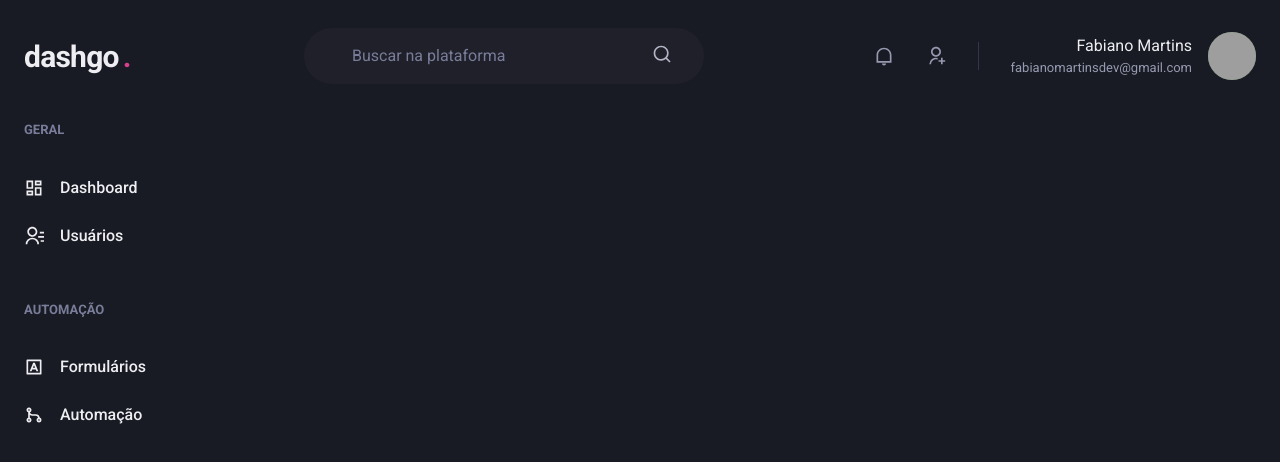
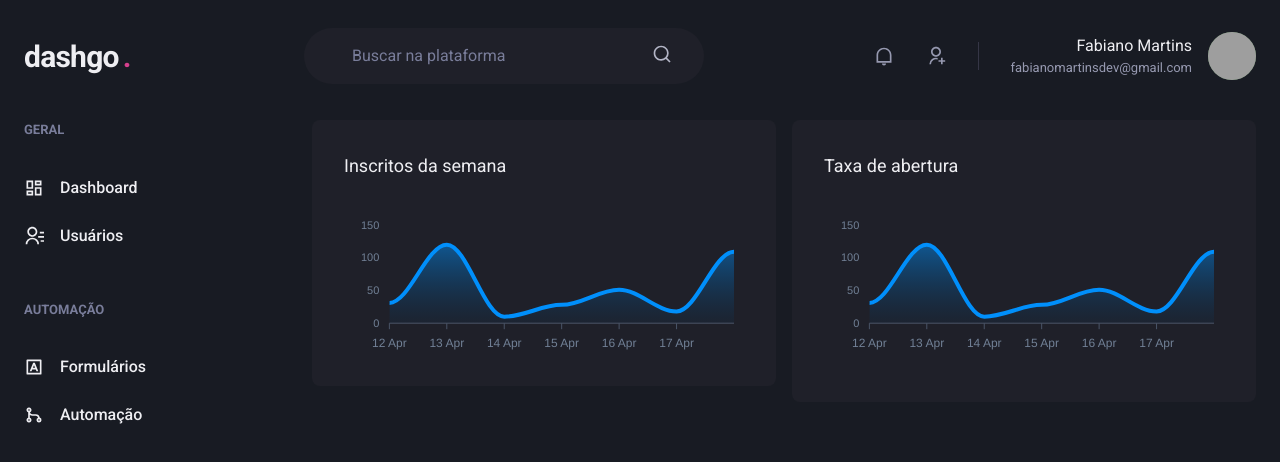
Before and after one commit to fabianomartinsdev/dashgo, a Next.js app: page /dashboard in a window 1280 px wide. Shown: the top 462 px of the page. Built offline with nearby package versions, Linux system fonts and the light colour scheme; grey boxes are pictures that could not be loaded.

Commit message:
Create Dashboard component

```diff
--- a/package.json
+++ b/package.json
@@ -13,9 +13,11 @@
     "@chakra-ui/react": "^1.8.7",
     "@emotion/react": "^11.9.0",
     "@emotion/styled": "^11.8.1",
+    "apexcharts": "^3.35.0",
     "framer-motion": "^6.2.9",
     "next": "12.1.4",
     "react": "18.0.0",
+    "react-apexcharts": "^1.4.0",
     "react-dom": "18.0.0",
     "react-icons": "^4.3.1"
   },
--- a/src/pages/dashboard.tsx
+++ b/src/pages/dashboard.tsx
@@ -1,6 +1,60 @@
-import { Flex } from "@chakra-ui/react";
+import { Box, Flex, SimpleGrid, Text, theme } from "@chakra-ui/react";
 import { Header } from "../components/Header";
 import { Sidebar } from "../components/Sidebar";
+import dynamic from "next/dynamic";
+import { ApexOptions } from "apexcharts";
+
+const Chart = dynamic(() => import("react-apexcharts"), { ssr: false });
+
+const options: ApexOptions = {
+  chart: {
+    toolbar: {
+      show: false,
+    },
+    zoom: {
+      enabled: false,
+    },
+    foreColor: theme.colors.gray[500],
+  },
+  grid: {
+    show: false,
+  },
+  dataLabels: {
+    enabled: false,
+  },
+  tooltip: {
+    enabled: false,
+  },
+  xaxis: {
+    type: "datetime",
+    axisBorder: {
+      color: theme.colors.gray[600],
+    },
+    axisTicks: {
+      color: theme.colors.gray[600],
+    },
+    categories: [
+      "2022-04-12T00:00:000Z",
+      "2022-04-13T00:00:000Z",
+      "2022-04-14T00:00:000Z",
+      "2022-04-15T00:00:000Z",
+      "2022-04-16T00:00:000Z",
+      "2022-04-17T00:00:000Z",
+      "2022-04-18T00:00:000Z",
+    ],
+  },
+  fill: {
+    opacity: 0.3,
+    type: "gradient",
+    gradient: {
+      shade: "dark",
+      opacityFrom: 0.7,
+      opacityTo: 0.3,
+    },
+  },
+};
+
+const series = [{ name: "series1", data: [31, 120, 10, 28, 51, 18, 109] }];
 
 export default function Dashboard() {
   return (
@@ -9,6 +63,26 @@ export default function Dashboard() {
 
       <Flex w="100%" my="6" maxWidth={1400} mx="auto" px="6">
         <Sidebar />
+
+        <SimpleGrid
+          flex="1"
+          gap="4"
+          minChildWidth="320px"
+          alignItems="flex-start"
+        >
+          <Box p="8" bg="gray.800" borderRadius={8} pb="4">
+            <Text fontSize="lg" mb="4">
+              Inscritos da semana
+            </Text>
+            <Chart options={options} series={series} type="area" height={160} />
+          </Box>
+          <Box p="8" bg="gray.800" borderRadius={8}>
+            <Text fontSize="lg" mb="4">
+              Taxa de abertura
+            </Text>
+            <Chart options={options} series={series} type="area" height={160} />
+          </Box>
+        </SimpleGrid>
       </Flex>
     </Flex>
   );
```
Also changed, not shown: 1 other file (tests, documents, lock files or other folders).
